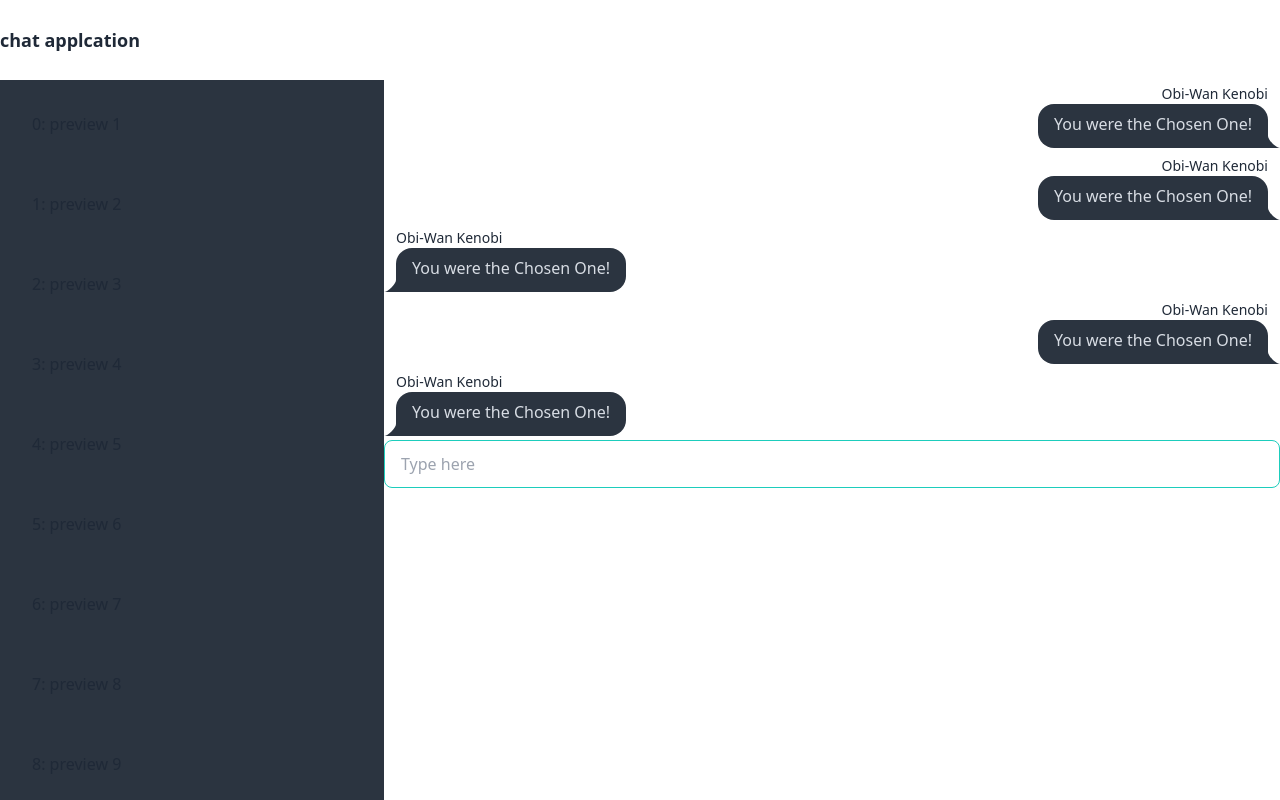
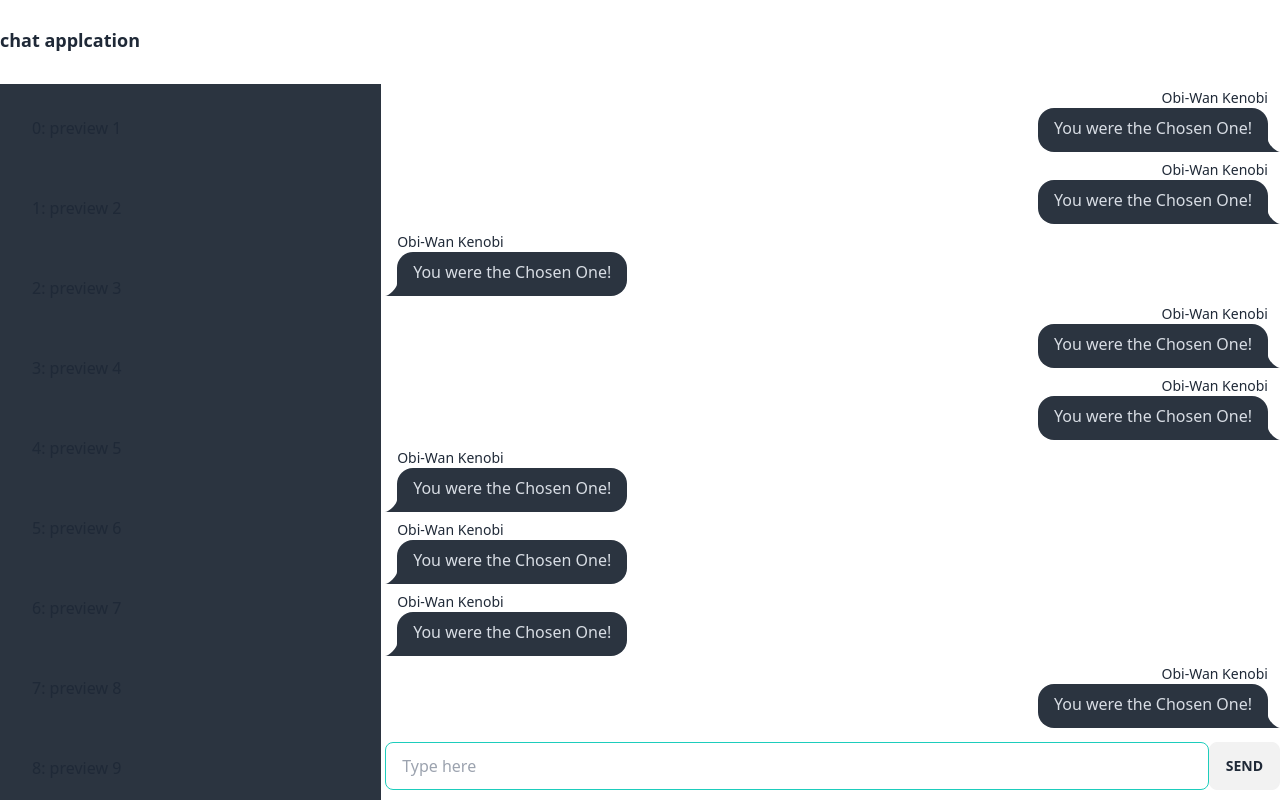
Before and after one commit to ReadyCodeToUse/go-svelte-websocket-chat, a SvelteKit app in the folder client/: page / in a window 1280 px wide. Built offline with nearby package versions, Linux system fonts and the light colour scheme.

Commit message:
[UPDATEO] scroll on overflow for room

```diff
--- /dev/null
+++ b/client/src/lib/components/chatbox.svelte
@@ -0,0 +1,4 @@
+<div class="w-full flex flex-row">
+    <input type="text" placeholder="Type here" class="input input-bordered input-accent w-full" />
+    <button class="btn">send</button>
+</div>
--- a/client/src/lib/components/room.svelte
+++ b/client/src/lib/components/room.svelte
@@ -1,10 +1,15 @@
 <script>
-    import Message from "./message.svelte";
+	import Message from './message.svelte';
 </script>
 
-<Message sender={true}/>
-<Message sender={true}/>
-<Message sender={false}/>
-<Message sender={true}/>
-<Message sender={false}/>
-<input type="text" placeholder="Type here" class="input input-bordered input-accent w-full" />
+<!-- <div class="flex flex-col overflow-y-auto">
+	<Message sender={true} />
+	<Message sender={true} />
+	<Message sender={false} />
+	<Message sender={true} />
+	<Message sender={true} />
+	<Message sender={false} />
+	<Message sender={false} />
+	<Message sender={false} />
+	<Message sender={true} />
+</div> -->
--- a/client/src/routes/+page.svelte
+++ b/client/src/routes/+page.svelte
@@ -1,4 +1,5 @@
 <script>
+	import Chatbox from '$lib/components/chatbox.svelte';
 	import Message from '$lib/components/message.svelte';
 	import Preview from '$lib/components/preview.svelte';
 	import Room from '$lib/components/room.svelte';
@@ -22,7 +23,7 @@
 	/** @type {{active: number|undefined}}*/
 	let state = {
 		active: undefined
-	}
+	};
 
 	/**
 	 * @param {{action: string, id?: number}} event
@@ -31,55 +32,71 @@
 		switch (event.action) {
 			case 'activate':
 				if (state.active !== undefined) {
-					previews[state.active].toggleSelection()
+					previews[state.active].toggleSelection();
 				}
 				if (event.id !== undefined) {
-					previews[event.id].toggleSelection()
-					state.active = event.id
+					previews[event.id].toggleSelection();
+					state.active = event.id;
 				}
-				break
+				break;
 
 			case 'deactivate':
 				if (state.active !== undefined) {
-					previews[state.active].toggleSelection()
-					state.active = undefined
+					previews[state.active].toggleSelection();
+					state.active = undefined;
 				}
-				break
+				break;
 		}
 	}
 
 	onMount(() => {
-		document.body.addEventListener('keyup', (e) => {
-			chnageSelected({action: 'deactivate'})
-		})
-	})
+		document.body.addEventListener('keyup', () => {
+			chnageSelected({ action: 'deactivate' });
+		});
+	});
 </script>
 
-<main class="grid grid-cols-10 grid-rows-auto content-start h-screen">
+<main class="grid grid-cols-10 grid-rows-auto gap-1 content-start h-screen max-h-screen">
 	<div class="row-span-1 col-span-full h-20 flex items-center">
 		<h1 class="text-lg font-bold">chat applcation</h1>
 	</div>
-	<div class="col-start-1 col-span-3 row-start-2 h-auto bg-purple-300 overflow-auto">
+	<div class="col-start-1 col-span-3 row-start-2 row-span-2 h-auto overflow-auto">
 		{#each titles as title, i}
 			<a
 				class="w-full"
 				href={null}
 				on:click={() => {
-					chnageSelected({action: 'activate', id: i})
+					chnageSelected({ action: 'activate', id: i });
 				}}
 			>
 				<Preview title={`${i}: ${title}`} bind:this={previews[i]} />
 			</a>
 		{/each}
 	</div>
-	<div class="col-start-4 col-span-full row-start-2">
+	<div class="col-start-4 col-span-full row-start-2 h-auto overflow-auto">
+
 		<!-- <Message sender={true}/>
 		<Message sender={true}/>
 		<Message sender={false}/>
 		<Message sender={false}/>
 		<Message sender={true}/>
 		<Message sender={false}/> -->
-		<Room />
+
+		<!-- <Room /> -->
+			<Message sender={true} />
+			<Message sender={true} />
+			<Message sender={false} />
+			<Message sender={true} />
+			<Message sender={true} />
+			<Message sender={false} />
+			<Message sender={false} />
+			<Message sender={false} />
+			<Message sender={true} />
+		<!-- <div class="sticky bottom-0">
+		</div> -->
+	</div>
+	<div class="col-start-4 col-span-full row-start-3 h-auto overflow-auto">
+		<Chatbox/>
 	</div>
 </main>
 
```
